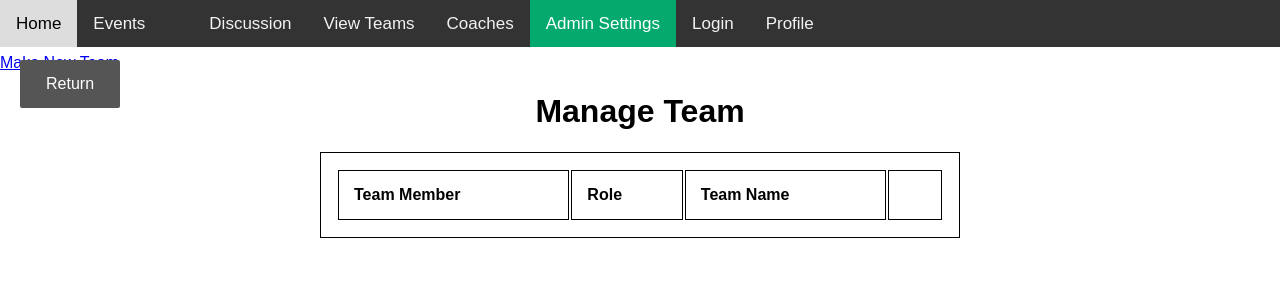
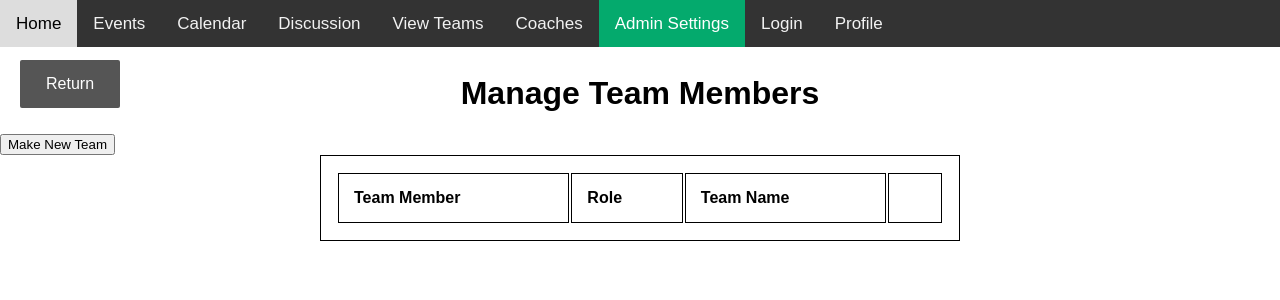
Before and after one commit to AZubair-Iron/csc340-prototype, a Spring Boot app: page /members/list in a window 1280 px wide; the page is wider, and only the part inside the window is pictured. Shown: the top 300 px of that part. Run offline with Spring Boot 4, Linux system fonts and the light colour scheme; lists and menus that the app fills with data are empty.

Commit message:
trying to get stuff to work (some won't work)

```diff
--- a/src/main/java/com/spartan/esports/team/TeamController.java
+++ b/src/main/java/com/spartan/esports/team/TeamController.java
@@ -71,6 +71,11 @@ public class TeamController {
         return "redirect:/teams/all";
     }
 
+    @GetMapping("/createForm")
+    public String showNewTeamForm() {
+        return "new-team-form";
+    }
+
     @PostMapping("/add")
     public String addTeam(@RequestParam String team, @RequestParam Game game) {
         Team newTeam = new Team();
--- a/src/main/resources/static/calendar.html
+++ b/src/main/resources/static/calendar.html
@@ -24,7 +24,7 @@
     <div class="sidenav">
       <a  data-th-href="@{/home}">Home</a>
       <a data-th-href="@{/calendar/list}">Events</a>
-      <a data-th-href="@{/calendar/listc}"></a>
+      <a data-th-href="@{/calendar/listc}">Calendar</a>
       <a data-th-href="@{/discussion/home}">Discussion</a>
       <a class="active" data-th-href="@{/games/all}">View Teams</a>
       <a data-th-href="@{/coach/all}">Coaches</a>
--- a/src/main/resources/templates/events-list-user.html
+++ b/src/main/resources/templates/events-list-user.html
@@ -14,7 +14,7 @@
 <div class="topnav">
   <a data-th-href="@{/home}">Home</a>
   <a class="active" data-th-href="@{/calendar/list}">Events</a>
-  <a data-th-href="@{/calendar/listc}"></a>
+  <a data-th-href="@{/calendar/listc}">Calendar</a>
   <a data-th-href="@{/discussion/home}">Discussion</a>
   <a data-th-href="@{/games/all}">View Teams</a>
   <a data-th-href="@{/coach/all}">Coaches</a>
--- a/src/main/resources/templates/events-list.html
+++ b/src/main/resources/templates/events-list.html
@@ -13,7 +13,7 @@
 <div class="topnav">
     <a data-th-href="@{/home}">Home</a>
     <a data-th-href="@{/calendar/list}">Events</a>
-    <a data-th-href="@{/calendar/listc}"></a>
+    <a data-th-href="@{/calendar/listc}">Calendar</a>
     <a data-th-href="@{/discussion/home}">Discussion</a>
     <a data-th-href="@{/games/all}">View Teams</a>
     <a data-th-href="@{/coach/all}">Coaches</a>
--- a/src/main/resources/templates/games/games-teams.html
+++ b/src/main/resources/templates/games/games-teams.html
@@ -139,6 +139,7 @@
 <div class="topnav">
     <a  data-th-href="@{/home}">Home</a>
     <a data-th-href="@{/calendar/list}">Events</a>
+    <a data-th-href="@{/calendar/listc}">Calendar</a>
     <a data-th-href="@{/discussion/home}">Discussion</a>
     <a class="active" data-th-href="@{/games/all}">View Teams</a>
     <a data-th-href="@{/coach/all}">Coaches</a>
--- a/src/main/resources/templates/games/teamMembers.html
+++ b/src/main/resources/templates/games/teamMembers.html
@@ -12,7 +12,7 @@
 <div class="topnav">
   <a  data-th-href="@{/home}">Home</a>
   <a data-th-href="@{/calendar/list}">Events</a>
-  <a data-th-href="@{/calendar/listc}"></a>
+  <a data-th-href="@{/calendar/listc}">Calendar</a>
   <a data-th-href="@{/discussion/home}">Discussion</a>
   <a class="active" data-th-href="@{/games/all}">View Teams</a>
   <a data-th-href="@{/coach/all}">Coaches</a>
--- a/src/main/resources/templates/homepage.html
+++ b/src/main/resources/templates/homepage.html
@@ -14,7 +14,7 @@
 <div class="topnav">
     <a class="active" data-th-href="@{/home}">Home</a>
     <a data-th-href="@{/calendar/list}">Events</a>
-    <a data-th-href="@{/calendar/listc}"></a>
+    <a data-th-href="@{/calendar/listc}">Calendar</a>
     <a data-th-href="@{/discussion/home}">Discussion</a>
     <a data-th-href="@{/games/all}">View Teams</a>
     <a data-th-href="@{/coach/all}">Coaches</a>
--- a/src/main/resources/templates/manage-edit-team.html
+++ b/src/main/resources/templates/manage-edit-team.html
@@ -13,7 +13,7 @@
 <div class="topnav">
     <a data-th-href="@{/home}">Home</a>
     <a data-th-href="@{/calendar/list}">Events</a>
-    <a data-th-href="@{/calendar/listc}"></a>
+    <a data-th-href="@{/calendar/listc}">Calendar</a>
     <a data-th-href="@{/discussion/home}">Discussion</a>
     <a data-th-href="@{/games/all}">View Teams</a>
     <a data-th-href="@{/coach/all}">Coaches</a>
@@ -30,11 +30,11 @@
     <br>
     <br>
 
+    <h1>Manage Team Members</h1>
+
 <a data-th-href="@{/teams/createForm}">
-    <span>Make New Team</span>
+    <button>Make New Team</button>
 </a>
-
-    <h1>Manage Team</h1>
 
     <table class="center" style="width:50%">
         <tr>
--- a/src/main/resources/templates/new-team-form.html
+++ b/src/main/resources/templates/new-team-form.html
@@ -13,6 +13,7 @@
 <div class="topnav">
     <a data-th-href="@{/home}">Home</a>
     <a data-th-href="@{/calendar/list}">Events</a>
+    <a data-th-href="@{/calendar/listc}">Calendar</a>
     <a data-th-href="@{/discussion/home}">Discussion</a>
     <a data-th-href="@{/games/all}">View Teams</a>
     <a data-th-href="@{/coach/all}">Coaches</a>
@@ -33,7 +34,7 @@
 <br><br>
 
 <div class="Section1">
-  <form action="/teams/new" method="post">
+  <form action="/teams/add" method="post">
     Name:<input type="text" id="name" name="name" placeholder="Team Name">
     <br><br>
 
```
Also changed, not shown: src/main/resources/templates/adminsettingspass.html (+9 -9 lines).
